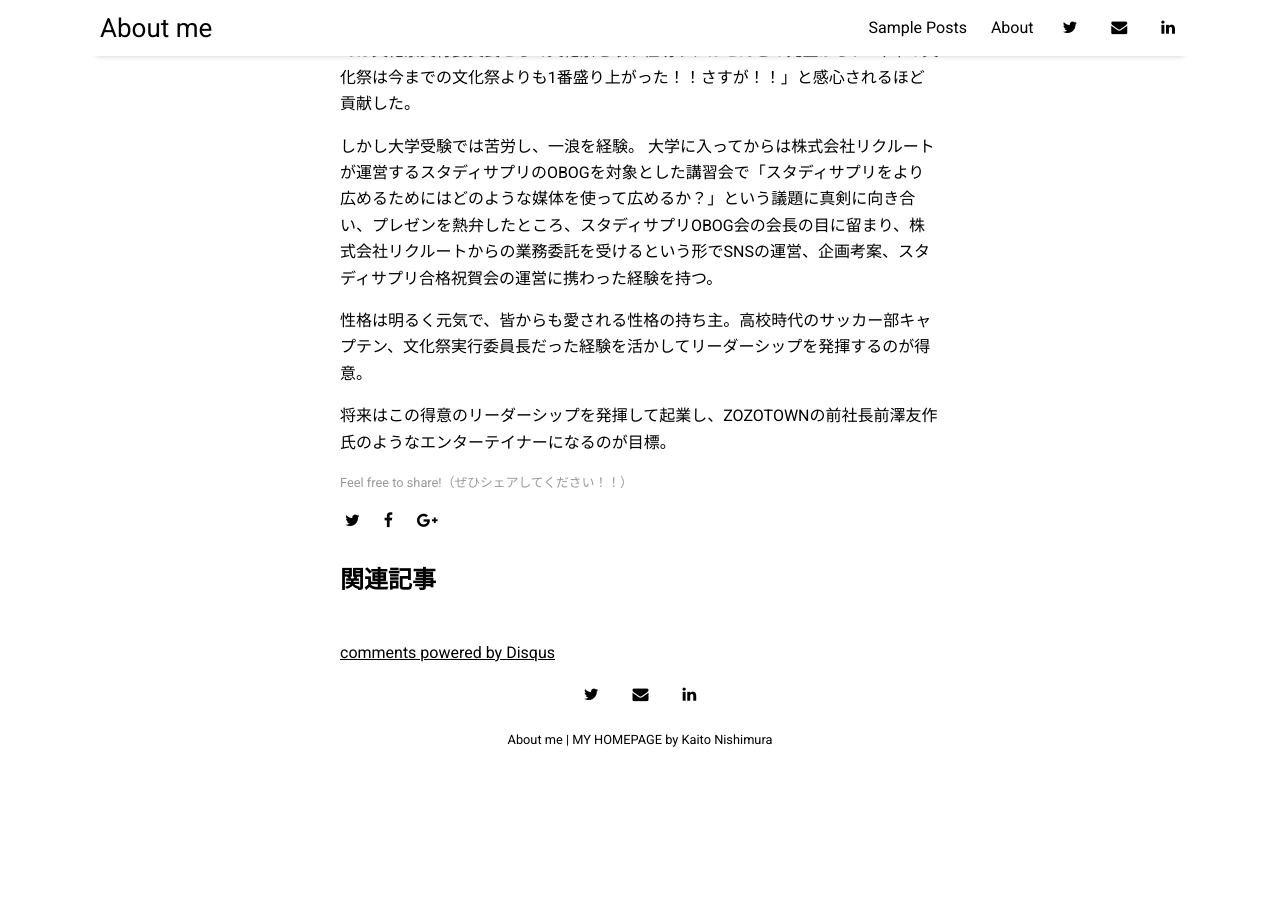
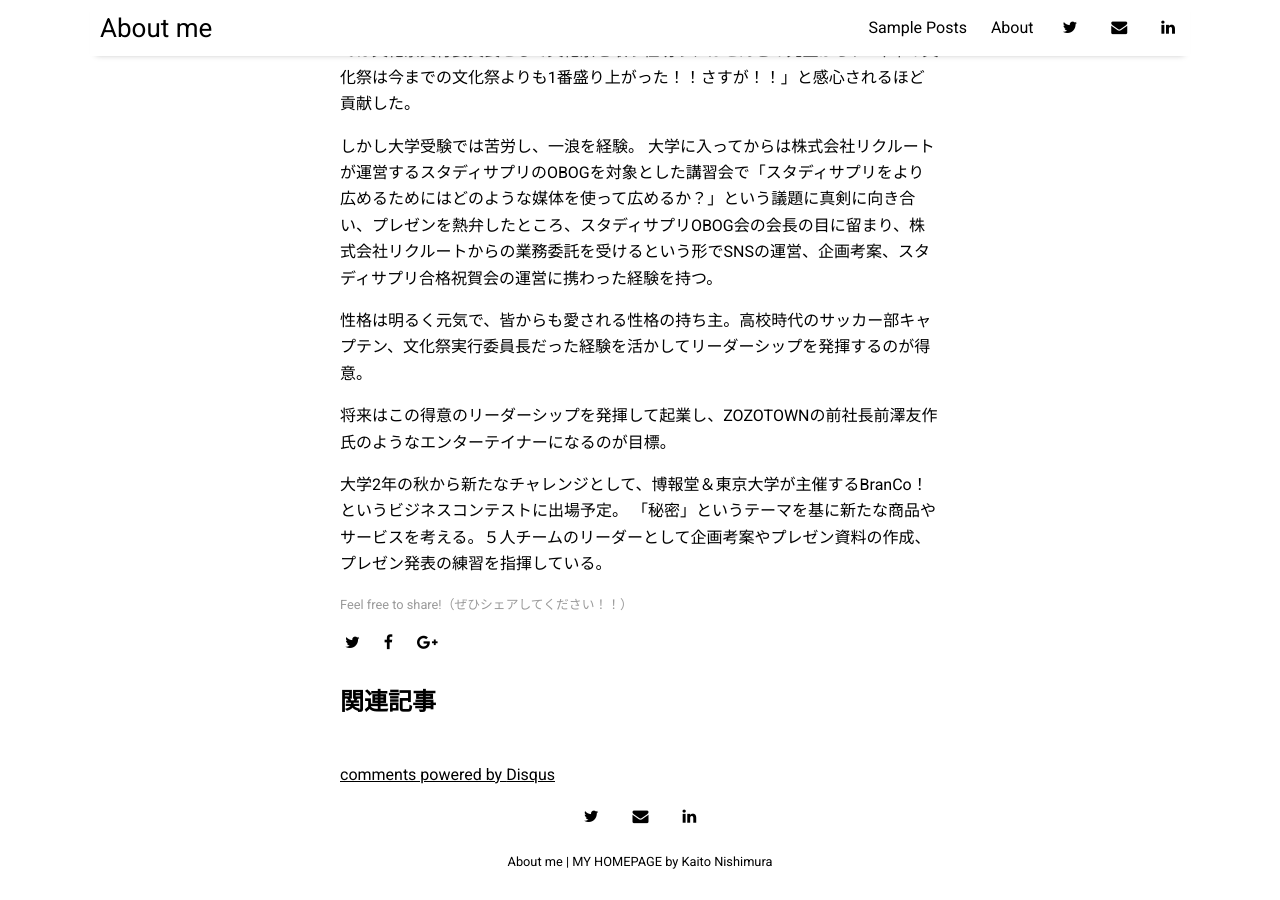
Before and after one commit to kaitonishimura/kaitonishimura.github.io, a Jekyll site: the page built from _posts/2019-10-16-first.md, in a window 1280 px wide and 900 px high, scrolled down 681 px. Built offline with Jekyll 4.4.1, drawn with Linux system fonts in a browser that asks for light colours; nearby versions of some CDN libraries; comment, search, counter and statistics services are not loaded; before the commit the page ends 1459 px from its top, so only the background shows below that.

Commit message:
Update and rename _posts/2019-10-16-first.md to  _posts/2019-10-16-first.md

```diff
--- a/_posts/2019-10-16-first.md
+++ b/_posts/2019-10-16-first.md
@@ -15,3 +15,6 @@ image: 1.jpg
 性格は明るく元気で、皆からも愛される性格の持ち主。高校時代のサッカー部キャプテン、文化祭実行委員長だった経験を活かしてリーダーシップを発揮するのが得意。
 
 将来はこの得意のリーダーシップを発揮して起業し、ZOZOTOWNの前社長前澤友作氏のようなエンターテイナーになるのが目標。
+
+大学2年の秋から新たなチャレンジとして、博報堂＆東京大学が主催するBranCo！というビジネスコンテストに出場予定。
+「秘密」というテーマを基に新たな商品やサービスを考える。５人チームのリーダーとして企画考案やプレゼン資料の作成、プレゼン発表の練習を指揮している。
```
